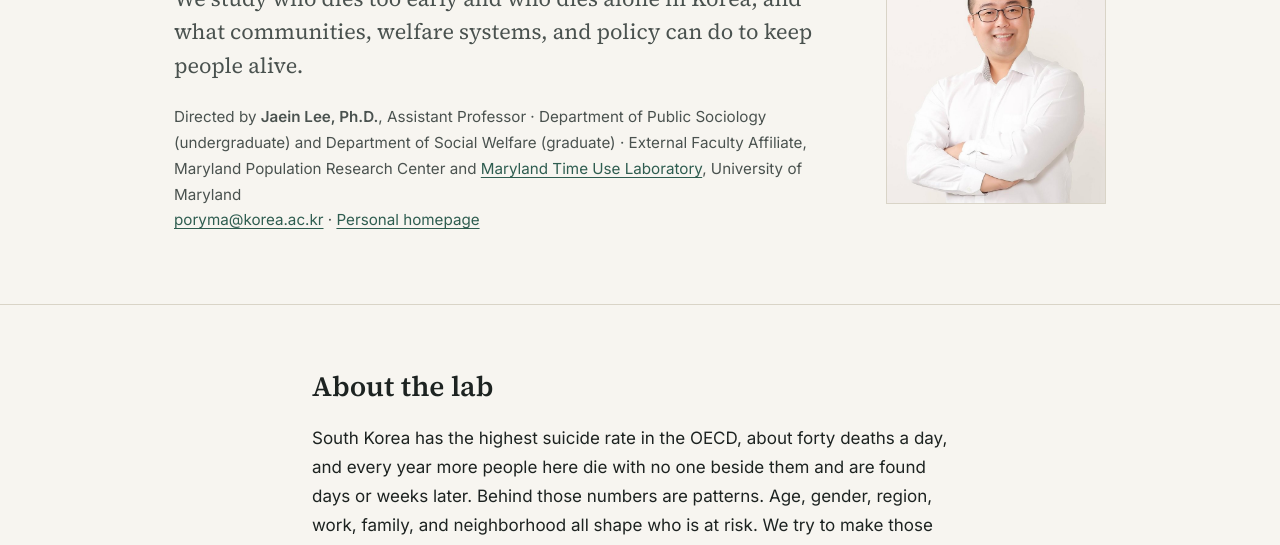
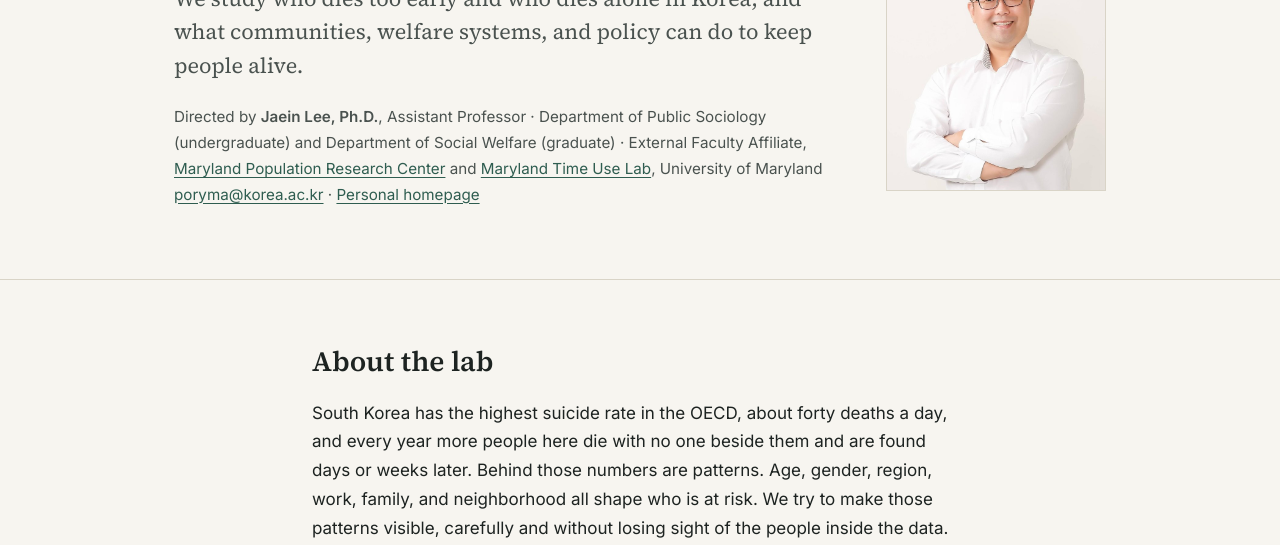
Before and after one commit to poryma/lab, a plain HTML site: page index.html in a window 1280 px wide. Shown: the part 253-798 px from the top of the page. Drawn offline with Linux system fonts and the light colour scheme.

Commit message:
Link MPRC and use Maryland Time Use Lab name
Co-Authored-By: Claude Opus 5.5 <noreply@anthropic.com>

```diff
--- a/index.html
+++ b/index.html
@@ -33,7 +33,7 @@
         <div class="kicker">Korea University · Sejong Campus</div>
         <h1>Life, Death &amp; Inequality Lab</h1>
         <p class="lede">We study who dies too early and who dies alone in Korea, and what communities, welfare systems, and policy can do to keep people alive.</p>
-        <p class="meta">Directed by <strong>Jaein Lee, Ph.D.</strong>, Assistant Professor · Department of Public Sociology (undergraduate) and Department of Social Welfare (graduate) · External Faculty Affiliate, Maryland Population Research Center and <a href="https://socy.umd.edu/research/maryland-time-use-laboratory/people">Maryland Time Use Laboratory</a>, University of Maryland<br>
+        <p class="meta">Directed by <strong>Jaein Lee, Ph.D.</strong>, Assistant Professor · Department of Public Sociology (undergraduate) and Department of Social Welfare (graduate) · External Faculty Affiliate, <a href="https://www.popcenter.umd.edu/people">Maryland Population Research Center</a> and <a href="https://socy.umd.edu/research/maryland-time-use-laboratory/people">Maryland Time Use Lab</a>, University of Maryland<br>
           <a href="mailto:poryma@korea.ac.kr">poryma@korea.ac.kr</a> · <a href="https://poryma.github.io/">Personal homepage</a></p>
       </div>
       <img class="portrait" src="photo.jpg" alt="Portrait of Jaein Lee" width="714" height="1000">
```
